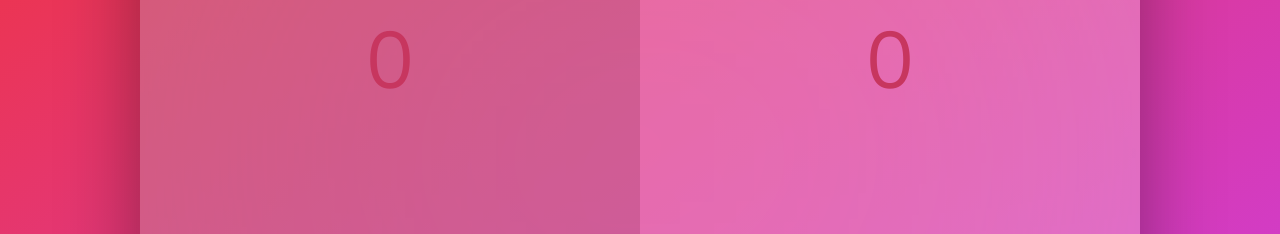
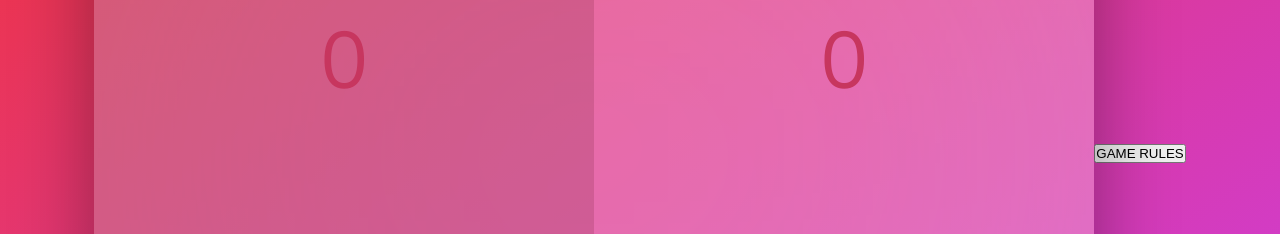
Before and after one commit to Rajesh-adam/Dice-Game, a plain HTML site: page index.html in a window 1280 px wide. Shown: the part 247-481 px from the top of the page. Drawn offline with nearby package versions, Linux system fonts and the light colour scheme.

Commit message:
Update index.html

```diff
--- a/index.html
+++ b/index.html
@@ -10,7 +10,9 @@
 </head>
 
 <body>
+
     <main>
+
         <section class='player player--0 player--active'>
             <h2 class='name' id='name--0'>Player 1</h2>
             <p class='score' id='score--0'>43</p>
@@ -32,6 +34,7 @@
         <button class="btn btn--roll"><img class='button-logo' src="https://emojipedia-us.s3.dualstack.us-west-1.amazonaws.com/thumbs/120/apple/285/game-die_1f3b2.png" alt="Dice Roll"> Roll dice</button>
         <button class="btn btn--hold"><img class='button-logo' src="https://emojipedia-us.s3.dualstack.us-west-1.amazonaws.com/thumbs/120/facebook/304/stop-sign_1f6d1.png" alt="Hold"> Hold</button>
     </main>
+    <button class='g' onclick="rules()">GAME RULES</button>
     <script src='script.js'>
     </script>
 </body>
```
